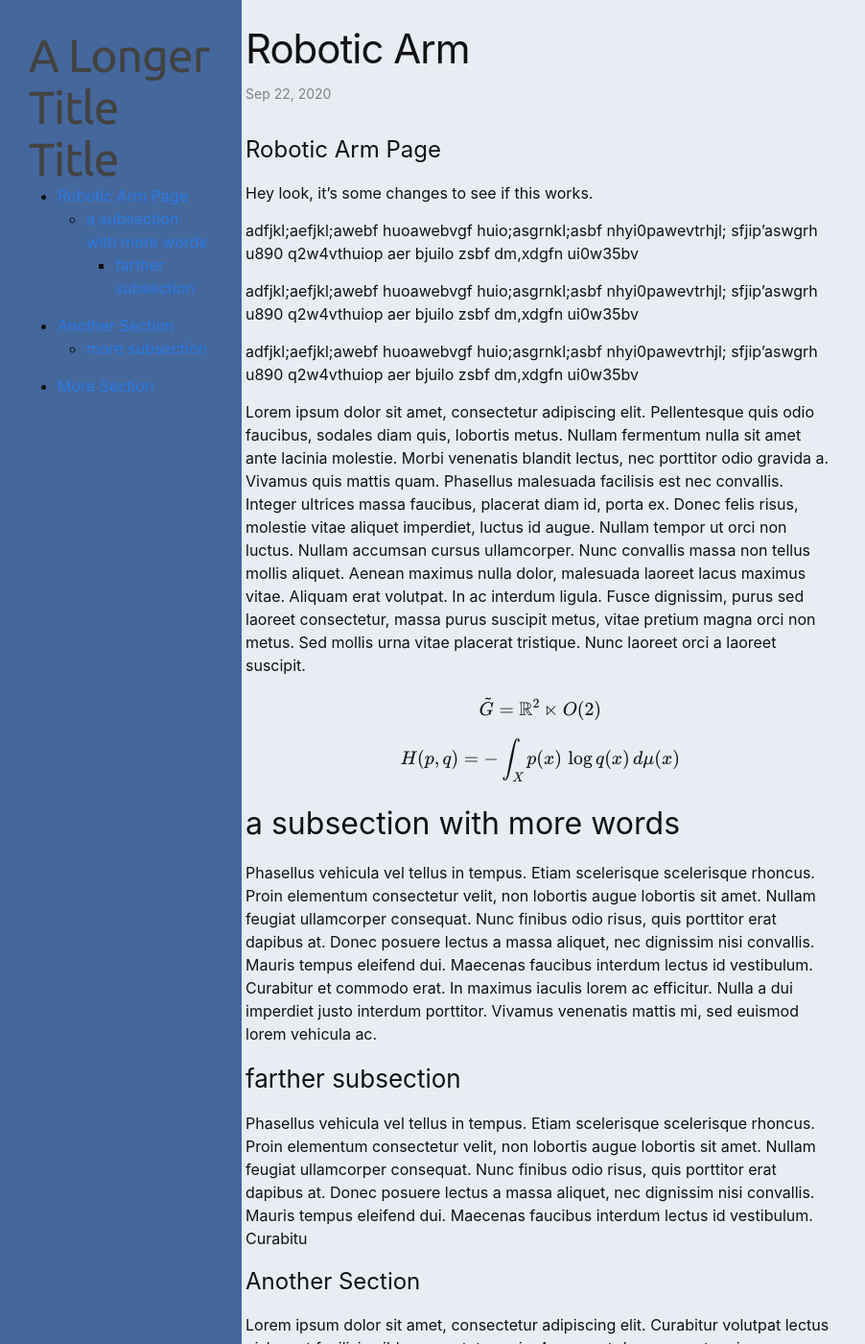
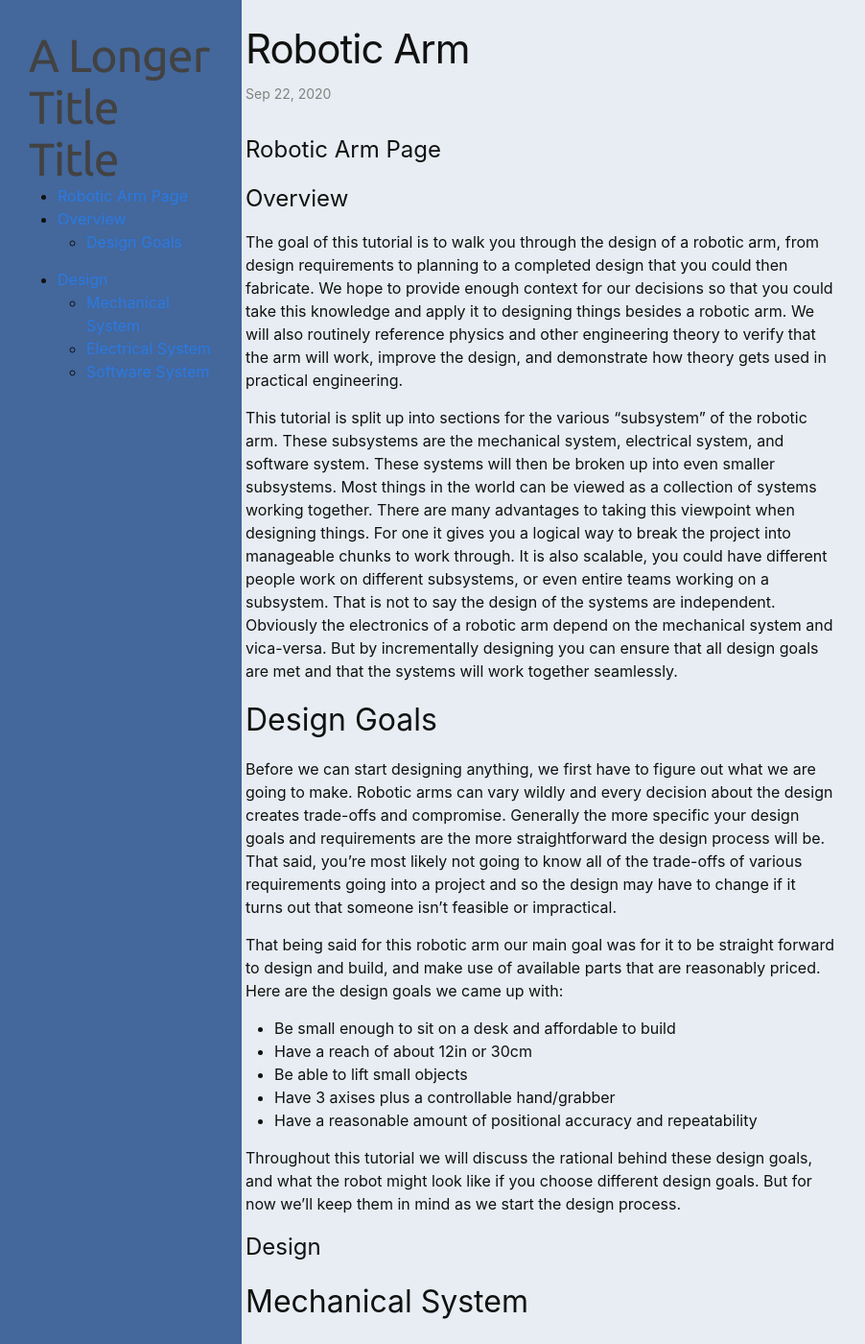
Before and after one commit to awkinley/IQP-Project-Website, a Jekyll site: the page built from _posts/2020-09-22-Robotic-Arm.markdown, in a window 1280 px wide and 1400 px high. Shown: the whole window at 96% size, without its empty margins (0-902 px from the left). Built offline with Jekyll 4.4.1, drawn with Linux system fonts in a browser that asks for light colours; formulas are drawn with MathJax 3; a script that is not in the unit is left out; some of the changed text lies outside the part shown.

Commit message:
added some stuff to robotic arm post

```diff
--- a/_config.yml
+++ b/_config.yml
@@ -24,8 +24,8 @@ description: >- # this means to ignore newlines until "baseurl:"
   Write an awesome description for your new site here. You can edit this
   line in _config.yml. It will appear in your document head meta (for
   Google search results) and in your feed.xml site description.
-baseurl: "/IQP-Project-Website" # the subpath of your site, e.g. /blog
-url: "awkinley.github.io" # the base hostname & protocol for your site, e.g. http://example.com
+# baseurl: "/IQP-Project-Website" # the subpath of your site, e.g. /blog
+# url: "awkinley.github.io" # the base hostname & protocol for your site, e.g. http://example.com
 twitter_username: jekyllrb
 github_username:  jekyll
 
--- a/_includes/google-analytics.html
+++ b/_includes/google-analytics.html
@@ -1,4 +1,4 @@
-<script>
+<!-- <script>
 if(!(window.doNotTrack === "1" || navigator.doNotTrack === "1" || navigator.doNotTrack === "yes" || navigator.msDoNotTrack === "1")) {
   (function(i,s,o,g,r,a,m){i['GoogleAnalyticsObject']=r;i[r]=i[r]||function(){
   (i[r].q=i[r].q||[]).push(arguments)},i[r].l=1*new Date();a=s.createElement(o),
@@ -9,3 +9,4 @@ if(!(window.doNotTrack === "1" || navigator.doNotTrack === "1" || navigator.doNo
   ga('send', 'pageview');
 }
 </script>
+   -->
--- a/_includes/head.html
+++ b/_includes/head.html
@@ -4,10 +4,19 @@
   <meta name="viewport" content="width=device-width, initial-scale=1">
   {%- seo -%}
   <link rel="stylesheet" href="{{ "assets/main.css" | relative_url }}">
-  <!-- <link rel="stylesheet" href="/assets/css/style.css"> -->
+
+
   <link href='https://fonts.googleapis.com/css?family=Ubuntu' rel='stylesheet'>
+
+
   {%- feed_meta -%}
-  {%- if jekyll.environment == 'production' and site.google_analytics -%}
-    {%- include google-analytics.html -%}
-  {%- endif -%}
+
+
+    <script src="https://cdn.plot.ly/plotly-latest.min.js"></script>
+    <script src="{{ "scripts/sidebar.js" | relative_url }}"></script>
+      <script src="https://polyfill.io/v3/polyfill.min.js?features=es6"></script>
+  <script id="MathJax-script"
+          src="https://cdn.jsdelivr.net/npm/mathjax@3/es5/tex-mml-chtml.js"></script>
+  </script>
+</script>
 </head>
--- a/_layouts/home.html
+++ b/_layouts/home.html
@@ -33,4 +33,5 @@ layout: default
           {% endif %}
         {% endfor %}
     </div>
+    <a href="testing/2020/10/01/example-tests.html"></a>
 </div>
--- a/_layouts/post_default.html
+++ b/_layouts/post_default.html
@@ -3,8 +3,6 @@
 {%- include head.html -%}
 
 <body>
-    <script src="{{ "scripts/sidebar.js" | relative_url }}"></script>
-    <script type="text/javascript" async src="https://cdnjs.cloudflare.com/ajax/libs/mathjax/2.7.5/MathJax.js?config=TeX-MML-AM_CHTML" async></script>
 
     <main class="page-content" aria-label="Content">
         {{ content }}
--- a/_posts/2020-09-22-Robotic-Arm.markdown
+++ b/_posts/2020-09-22-Robotic-Arm.markdown
@@ -10,40 +10,34 @@ project_color: "#44679C"
 
 # Robotic Arm Page
 
-Hey look, it's some changes to see if this works.
+# Overview
 
-adfjkl;aefjkl;awebf huoawebvgf huio;asgrnkl;asbf nhyi0pawevtrhjl; sfjip'aswgrh u890 q2w4vthuiop aer bjuilo zsbf dm,xdgfn ui0w35bv
+The goal of this tutorial is to walk you through the design of a robotic arm, from design requirements to planning to a completed design that you could then fabricate. We hope to provide enough context for our decisions so that you could take this knowledge and apply it to designing things besides a robotic arm. We will also routinely reference physics and other engineering theory to verify that the arm will work, improve the design, and demonstrate how theory gets used in practical engineering.
 
-adfjkl;aefjkl;awebf huoawebvgf huio;asgrnkl;asbf nhyi0pawevtrhjl; sfjip'aswgrh u890 q2w4vthuiop aer bjuilo zsbf dm,xdgfn ui0w35bv
-
-adfjkl;aefjkl;awebf huoawebvgf huio;asgrnkl;asbf nhyi0pawevtrhjl; sfjip'aswgrh u890 q2w4vthuiop aer bjuilo zsbf dm,xdgfn ui0w35bv
+This tutorial is split up into sections for the various "subsystem" of the robotic arm. These subsystems are the mechanical system, electrical system, and software system. These systems will then be broken up into even smaller subsystems. Most things in the world can be viewed as a collection of systems working together. There are many advantages to taking this viewpoint when designing things. For one it gives you a logical way to break the project into manageable chunks to work through. It is also scalable, you could have different people work on different subsystems, or even entire teams working on a subsystem. That is not to say the design of the systems are independent. Obviously the electronics of a robotic arm depend on the mechanical system and vica-versa. But by incrementally designing you can ensure that all design goals are met and that the systems will work together seamlessly.
 
 
-Lorem ipsum dolor sit amet, consectetur adipiscing elit. Pellentesque quis odio faucibus, sodales diam quis, lobortis metus. Nullam fermentum nulla sit amet ante lacinia molestie. Morbi venenatis blandit lectus, nec porttitor odio gravida a. Vivamus quis mattis quam. Phasellus malesuada facilisis est nec convallis. Integer ultrices massa faucibus, placerat diam id, porta ex. Donec felis risus, molestie vitae aliquet imperdiet, luctus id augue. Nullam tempor ut orci non luctus. Nullam accumsan cursus ullamcorper. Nunc convallis massa non tellus mollis aliquet. Aenean maximus nulla dolor, malesuada laoreet lacus maximus vitae. Aliquam erat volutpat. In ac interdum ligula. Fusce dignissim, purus sed laoreet consectetur, massa purus suscipit metus, vitae pretium magna orci non metus. Sed mollis urna vitae placerat tristique. Nunc laoreet orci a laoreet suscipit.
 
-$$\tilde G = \mathbb{R}^2\ltimes O(2)$$
+## Design Goals
+Before we can start designing anything, we first have to figure out what we are going to make. Robotic arms can vary wildly and every decision about the design creates trade-offs and compromise. Generally the more specific your design goals and requirements are the more straightforward the design process will be. That said, you're most likely not going to know all of the trade-offs of various requirements going into a project and so the design may have to change if it turns out that someone isn't feasible or impractical.
 
-\\[ H(p,q) = -\int_X p(x)\, \log q(x)\, d\mu(x)\\]
+That being said for this robotic arm our main goal was for it to be straight forward to design and build, and make use of available parts that are reasonably priced. Here are the design goals we came up with:
+
+- Be small enough to sit on a desk and affordable to build
+- Have a reach of about 12in or 30cm
+- Be able to lift small objects
+- Have 3 axises plus a controllable hand/grabber
+- Have a reasonable amount of positional accuracy and repeatability
+
+Throughout this tutorial we will discuss the rational behind these design goals, and what the robot might look like if you choose different design goals. But for now we'll keep them in mind as we start the design process.
+
+# Design
+
+## Mechanical System
 
 
-## a subsection with more words
 
-Phasellus vehicula vel tellus in tempus. Etiam scelerisque scelerisque rhoncus. Proin elementum consectetur velit, non lobortis augue lobortis sit amet. Nullam feugiat ullamcorper consequat. Nunc finibus odio risus, quis porttitor erat dapibus at. Donec posuere lectus a massa aliquet, nec dignissim nisi convallis. Mauris tempus eleifend dui. Maecenas faucibus interdum lectus id vestibulum. Curabitur et commodo erat. In maximus iaculis lorem ac efficitur. Nulla a dui imperdiet justo interdum porttitor. Vivamus venenatis mattis mi, sed euismod lorem vehicula ac.
+## Electrical System
 
-### farther subsection
 
-Phasellus vehicula vel tellus in tempus. Etiam scelerisque scelerisque rhoncus. Proin elementum consectetur velit, non lobortis augue lobortis sit amet. Nullam feugiat ullamcorper consequat. Nunc finibus odio risus, quis porttitor erat dapibus at. Donec posuere lectus a massa aliquet, nec dignissim nisi convallis. Mauris tempus eleifend dui. Maecenas faucibus interdum lectus id vestibulum. Curabitu
-
-# Another Section
-
-Lorem ipsum dolor sit amet, consectetur adipiscing elit. Curabitur volutpat lectus nisl, eget facilisis nibh consectetur quis. Aenean et rhoncus erat, quis ornare sem. Curabitur sit amet dolor ac sem consectetur molestie. Phasellus iaculis mi felis, a elementum diam rhoncus quis. Ut ac lectus ut lectus pellentesque mollis ut a purus. Nunc sed dolor lacus. Lorem ipsum dolor sit amet, consectetur adipiscing elit. Ut cursus sodales tellus sit amet tempor. Donec placerat quam eget augue pulvinar viverra. Phasellus nec auctor felis.
-
-Aenean lobortis turpis tincidunt, molestie neque a, lobortis nunc. Praesent non urna sit amet quam blandit ullamcorper. Donec hendrerit ante in consequat molestie. Integer vel venenatis arcu. Morbi ac vestibulum tortor. Vivamus blandit, dui non malesuada feugiat, ante ante porta mi, et imperdiet quam neque quis nisi. Nunc venenatis nec augue et gravida.
-## more subsection
-Donec dignissim dolor sed erat consectetur ultricies. Quisque efficitur mi eu sem consectetur posuere. Pellentesque sit amet mi sollicitudin, varius lectus eu, congue odio. Fusce nec suscipit purus. Cras feugiat pharetra hendrerit. Vivamus et turpis enim. Aliquam hendrerit commodo ligula ut euismod. Pellentesque id lectus accumsan, tempus dolor vel, fermentum tortor. Cras porttitor, mi vel scelerisque luctus, ex purus ultricies risus, in dapibus nulla velit eu augue. Phasellus tortor elit, vestibulum et nisl a, scelerisque tincidunt mauris. Nam et sollicitudin ligula. Duis luctus in sapien id laoreet. Maecenas tempus lacinia velit vel hendrerit. Phasellus eu blandit lacus.
-
-# More Section
-
-Phasellus sit amet magna vel ex iaculis mollis accumsan aliquet velit. Morbi nec sapien bibendum, ullamcorper tellus non, egestas augue. Sed et rhoncus mi, at ullamcorper sem. Duis tempus commodo nunc ac maximus. Etiam vehicula et diam ac facilisis. Vivamus pharetra lacinia nisi, quis ornare neque feugiat in. In at tempus nibh.
-
-Nam mattis turpis eu dui dapibus fringilla. Phasellus malesuada lorem et nibh bibendum, sit amet scelerisque justo faucibus. Integer convallis laoreet nisi, non imperdiet tortor. Maecenas purus eros, iaculis in enim ac, congue mollis eros. Fusce id libero bibendum, maximus diam sit amet, vestibulum nulla. Praesent cursus lectus placerat purus accumsan tempus. In sed nisi quis est posuere tincidunt.
+## Software System
--- a/scripts/sidebar.js
+++ b/scripts/sidebar.js
@@ -11,7 +11,7 @@ window.addEventListener('load', ()=>{
 	const content = document.getElementById("content");
 	const topList = document.getElementById("section-names");
 	const headers = content.querySelectorAll("h1, h2, h3, h4, h5, h6")
-	console.log(headers);
+
 	var index = 0;
 	var currentLevel = 1;
 	var currentList = topList;
@@ -57,8 +57,175 @@ function addSectionNameToList(list, sectionName){
 
 	link.setAttribute("href", "#" + sectionName.replace(/ /g, "-").toLowerCase());
 	var text = document.createTextNode(sectionName);
-	console.log(text);
 	link.appendChild(text);
 	node.appendChild(link);
 	list.appendChild(node);
 }
+
+
+function Graph(config) {
+    // user defined properties
+    this.canvas = document.getElementById(config.canvasId);
+    this.minX = config.minX;
+    this.minY = config.minY;
+    this.maxX = config.maxX;
+    this.maxY = config.maxY;
+    this.unitsPerTick = config.unitsPerTick;
+    this.equations = [];
+    // constants
+    this.axisColor = '#aaa';
+    this.font = '8pt Calibri';
+    this.tickSize = 20;
+
+    // relationships
+    this.context = this.canvas.getContext('2d');
+    this.rangeX = this.maxX - this.minX;
+    this.rangeY = this.maxY - this.minY;
+    this.unitX = this.canvas.width / this.rangeX;
+    this.unitY = this.canvas.height / this.rangeY;
+    this.centerY = Math.round(Math.abs(this.minY / this.rangeY) * this.canvas.height);
+    this.centerX = Math.round(Math.abs(this.minX / this.rangeX) * this.canvas.width);
+    this.iteration = (this.maxX - this.minX) / this.canvas.width;
+    this.scaleX = this.canvas.width / this.rangeX;
+    this.scaleY = this.canvas.height / this.rangeY;
+
+    // draw x and y axis
+    this.drawXAxis();
+    this.drawYAxis();
+  }
+
+  Graph.prototype.drawXAxis = function() {
+    var context = this.context;
+    context.save();
+    context.beginPath();
+    context.moveTo(0, this.centerY);
+    context.lineTo(this.canvas.width, this.centerY);
+    context.strokeStyle = this.axisColor;
+    context.lineWidth = 2;
+    context.stroke();
+
+    // draw tick marks
+    var xPosIncrement = this.unitsPerTick * this.unitX;
+    var xPos, unit;
+    context.font = this.font;
+    context.textAlign = 'center';
+    context.textBaseline = 'top';
+
+    // draw left tick marks
+    xPos = this.centerX - xPosIncrement;
+    unit = -1 * this.unitsPerTick;
+    while(xPos > 0) {
+      context.moveTo(xPos, this.centerY - this.tickSize / 2);
+      context.lineTo(xPos, this.centerY + this.tickSize / 2);
+      context.stroke();
+      context.fillText(unit, xPos, this.centerY + this.tickSize / 2 + 3);
+      unit -= this.unitsPerTick;
+      xPos = Math.round(xPos - xPosIncrement);
+    }
+
+    // draw right tick marks
+    xPos = this.centerX + xPosIncrement;
+    unit = this.unitsPerTick;
+    while(xPos < this.canvas.width) {
+      context.moveTo(xPos, this.centerY - this.tickSize / 2);
+      context.lineTo(xPos, this.centerY + this.tickSize / 2);
+      context.stroke();
+      context.fillText(unit, xPos, this.centerY + this.tickSize / 2 + 3);
+      unit += this.unitsPerTick;
+      xPos = Math.round(xPos + xPosIncrement);
+    }
+    context.restore();
+  };
+
+  Graph.prototype.drawYAxis = function() {
+    var context = this.context;
+    context.save();
+    context.beginPath();
+    context.moveTo(this.centerX, 0);
+    context.lineTo(this.centerX, this.canvas.height);
+    context.strokeStyle = this.axisColor;
+    context.lineWidth = 2;
+    context.stroke();
+
+    // draw tick marks
+    var yPosIncrement = this.unitsPerTick * this.unitY;
+    var yPos, unit;
+    context.font = this.font;
+    context.textAlign = 'right';
+    context.textBaseline = 'middle';
+
+    // draw top tick marks
+    yPos = this.centerY - yPosIncrement;
+    unit = this.unitsPerTick;
+    while(yPos > 0) {
+      context.moveTo(this.centerX - this.tickSize / 2, yPos);
+      context.lineTo(this.centerX + this.tickSize / 2, yPos);
+      context.stroke();
+      context.fillText(unit, this.centerX - this.tickSize / 2 - 3, yPos);
+      unit += this.unitsPerTick;
+      yPos = Math.round(yPos - yPosIncrement);
+    }
+
+    // draw bottom tick marks
+    yPos = this.centerY + yPosIncrement;
+    unit = -1 * this.unitsPerTick;
+    while(yPos < this.canvas.height) {
+      context.moveTo(this.centerX - this.tickSize / 2, yPos);
+      context.lineTo(this.centerX + this.tickSize / 2, yPos);
+      context.stroke();
+      context.fillText(unit, this.centerX - this.tickSize / 2 - 3, yPos);
+      unit -= this.unitsPerTick;
+      yPos = Math.round(yPos + yPosIncrement);
+    }
+    context.restore();
+  };
+
+  Graph.prototype.drawEquation = function(equation, color, thickness) {
+    var context = this.context;
+    context.save();
+    context.save();
+    this.transformContext();
+
+    context.beginPath();
+    context.moveTo(this.minX, equation(this.minX));
+
+    for(var x = this.minX + this.iteration; x <= this.maxX; x += this.iteration) {
+      context.lineTo(x, equation(x));
+    }
+
+    context.restore();
+    context.lineJoin = 'round';
+    context.lineWidth = thickness;
+    context.strokeStyle = color;
+    context.stroke();
+    context.restore();
+  };
+
+  Graph.prototype.transformContext = function() {
+    var context = this.context;
+
+    // move context to center of canvas
+    this.context.translate(this.centerX, this.centerY);
+
+    /*
+     * stretch grid to fit the canvas window, and
+     * invert the y scale so that that increments
+     * as you move upwards
+     */
+    context.scale(this.scaleX, -this.scaleY);
+  };
+
+
+  Graph.prototype.redraw = function() {
+  	var context = this.context;
+  	context.clearRect(0,0,this.canvas.width,this.canvas.height);
+
+  	// draw x and y axis
+    this.drawXAxis();
+    this.drawYAxis();
+
+    for (var i = 0; i < this.equations.length; i++) {
+    	var item = this.equations[i];
+    	this.drawEquation(item[0], item[1], item[2]);
+	}
+};
```
